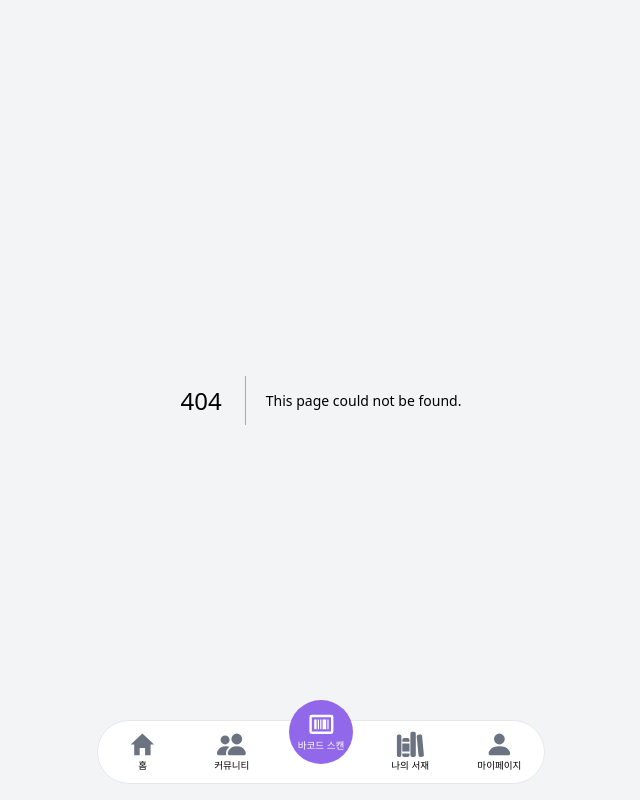
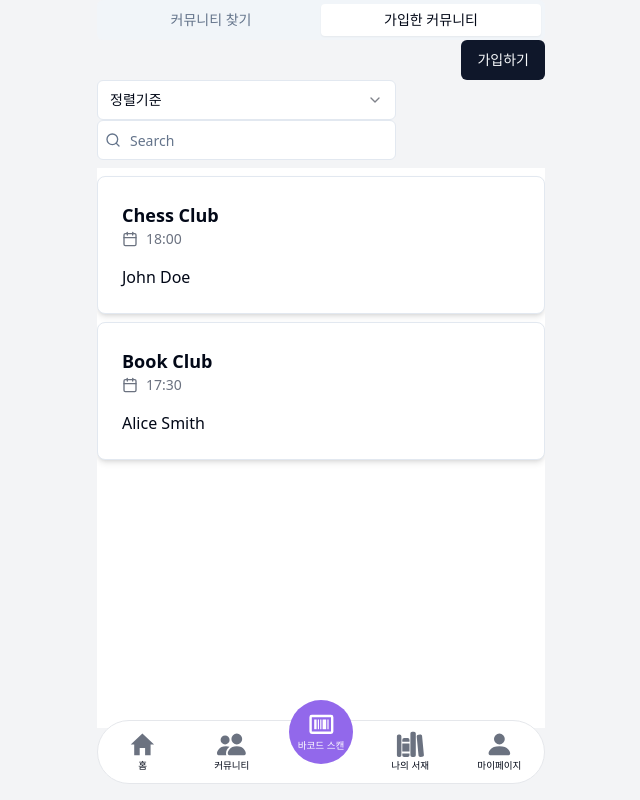
Before and after one commit to Leeminw/LiBro, a Next.js app in the folder frontend/: page /club in a window 1280 px wide. Before the commit this address had no page. Shown: the whole page, without its empty margins (319-959 px from the left). Built offline with nearby package versions, Linux system fonts and the light colour scheme.

Commit message:
feature: 커뮤니티 메인 페이지 제작

```diff
--- /dev/null
+++ b/frontend/src/app/club/page.tsx
@@ -0,0 +1,111 @@
+'use client'
+
+import {Button} from "@/components/ui/button"
+import {Input} from "@/components/ui/input"
+import {
+    Tabs,
+    TabsContent,
+    TabsList,
+    TabsTrigger,
+} from "@/components/ui/tabs"
+import {Badge, Search} from "lucide-react";
+import {Select, SelectContent, SelectGroup, SelectItem, SelectTrigger, SelectValue} from "@/components/ui/select";
+import React, {useEffect, useState} from "react";
+import FindClubCard from "@/components/components/club/FindClubCard2";
+import {ScrollArea} from "@/components/ui/scroll-area";
+
+export default function ClubPage() {
+    const [tabState, setTabState] = useState("my"); // Use array destructuring to get tabState and setTabState
+
+    // Define different club data for different tab states
+    const myClubs = [
+        {
+            clubName: "Chess Club",
+            openingTime: "18:00",
+            organizerName: "John Doe",
+            clubId: "chess123",
+        },
+        {
+            clubName: "Book Club",
+            openingTime: "17:30",
+            organizerName: "Alice Smith",
+            clubId: "book456",
+        },
+    ];
+
+    const findClubs = [
+        {
+            clubName: "Chess Club2",
+            openingTime: "18:00",
+            organizerName: "John Doe",
+            clubId: "chess123",
+        },
+        {
+            clubName: "Book Club2",
+            openingTime: "17:30",
+            organizerName: "Alice Smith",
+            clubId: "book456",
+        },
+    ];
+
+    // Define a function to render club data based on the current tab state
+    const renderClubData = () => {
+        switch (tabState) {
+            case "my":
+                return <FindClubCard clubs={myClubs} />;
+            case "find":
+                return <FindClubCard clubs={findClubs} />;
+            default:
+                return null;
+        }
+    };
+
+    return (
+        <>
+            <Tabs defaultValue={"my"} className="w-full">
+                <TabsList className="grid w-full grid-cols-2">
+                    <TabsTrigger value="find" onClick={() => setTabState("find")}>커뮤니티 찾기</TabsTrigger>
+                    <TabsTrigger value="my" onClick={() => setTabState("my")}>가입한 커뮤니티</TabsTrigger>
+                </TabsList>
+
+                <div className="flex justify-end">
+                    <Button>가입하기 </Button>
+                </div>
+
+                <div className="flex items-center justify-between w-2/3">
+                    <Select>
+                        <SelectTrigger className={""}>
+                            <SelectValue placeholder="정렬기준"/>
+                        </SelectTrigger>
+                        <SelectContent>
+                            <SelectGroup>
+                                <SelectItem value="apple">최신</SelectItem>
+                                <SelectItem value="banana">가장 오래된</SelectItem>
+                            </SelectGroup>
+                        </SelectContent>
+                    </Select>
+                </div>
+
+                <div className="w-2/3">
+                    <div className="relative ">
+                        <Search className="absolute left-2 top-3 h-4 w-4 text-muted-foreground"/>
+                        <Input placeholder="Search" className="pl-8"/>
+                    </div>
+                </div>
+
+                {/* Render club data based on the current tab state */}
+                <TabsContent value="find">
+                    <ScrollArea className="flex flex-col max-w-md mx-auto bg-white h-[calc(85vh-120px)]">
+                        {tabState === "find" && renderClubData()}
+                    </ScrollArea>
+                </TabsContent>
+
+                <TabsContent value="my">
+                    <ScrollArea className="flex flex-col max-w-md mx-auto bg-white h-[calc(85vh-120px)]">
+                        {tabState === "my" && renderClubData()}
+                    </ScrollArea>
+                </TabsContent>
+            </Tabs>
+        </>
+    );
+}
```
